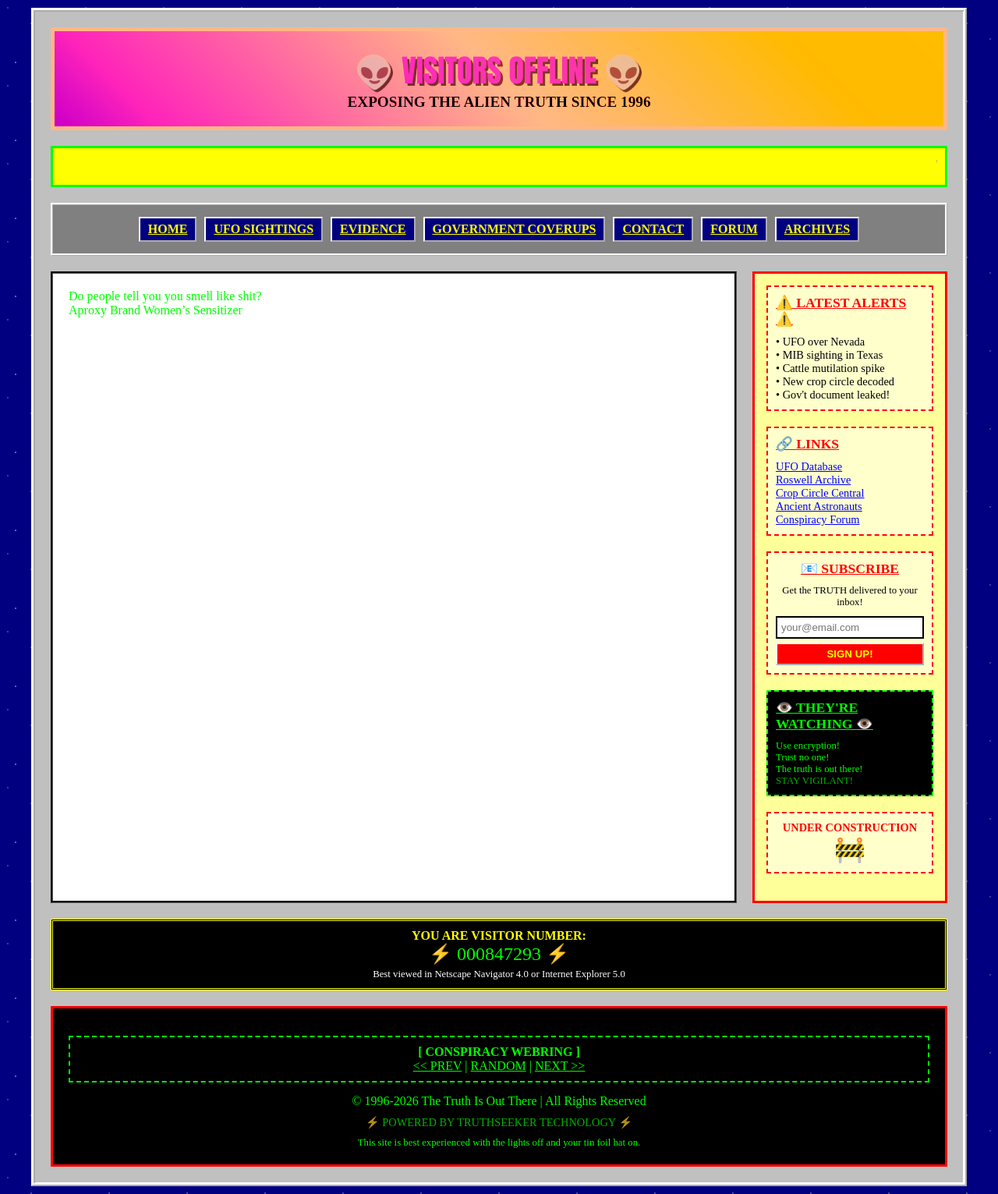
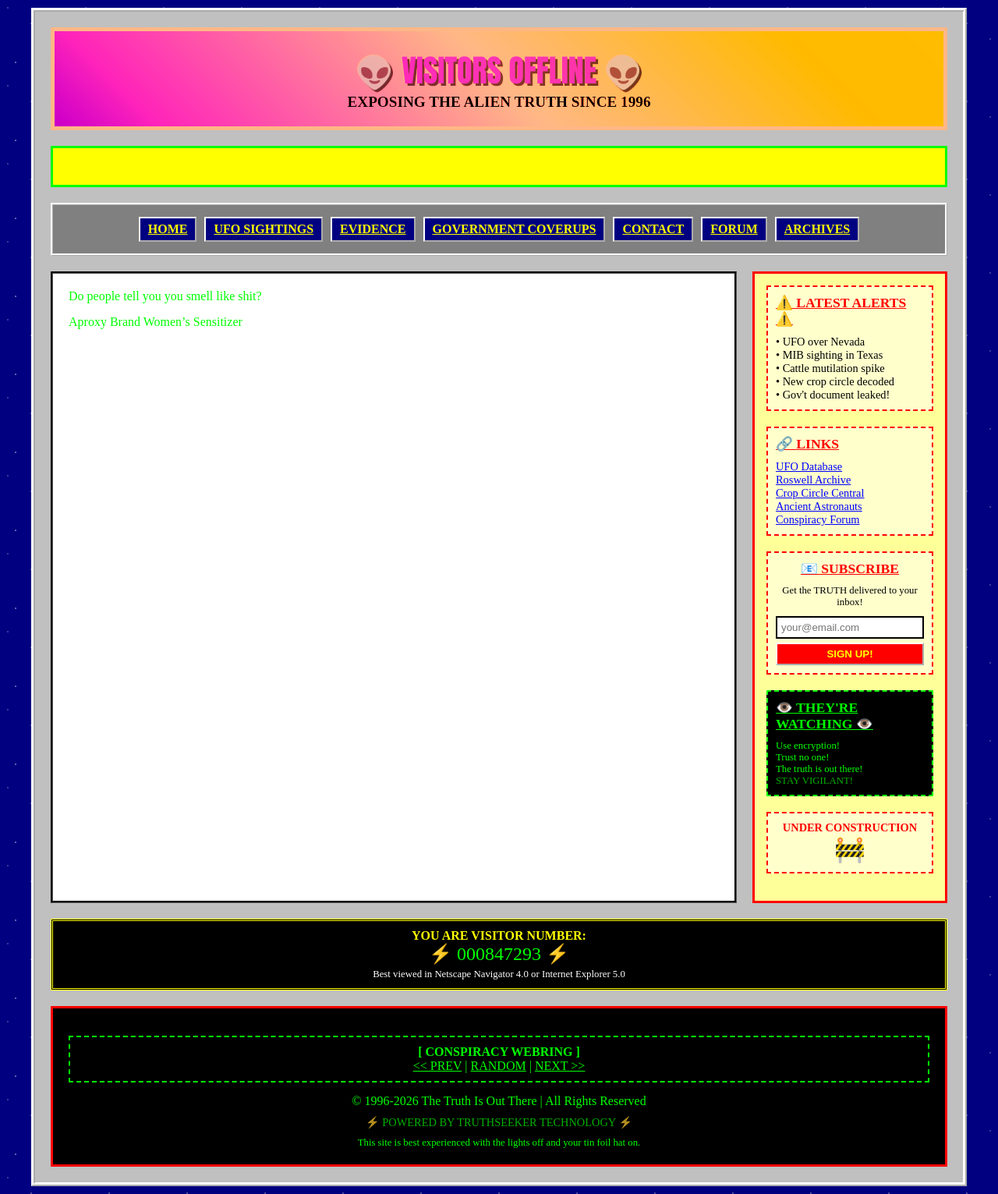
Before and after one commit to visitorsradio/offline, a Jekyll site: the page built from _posts/1995-12-01-de-sensitize.md, in a window 1280 px wide. Shown: the whole page at 78% size. Built offline with Jekyll 4.4.1, drawn with Linux system fonts in a browser that asks for light colours.

Commit message:
Update style.css

```diff
--- a/assets/css/style.css
+++ b/assets/css/style.css
@@ -135,6 +135,25 @@ aside {
     text-decoration: underline;
 }
 
+/* Force paragraph spacing everywhere */
+main p {
+    margin-bottom: 15px !important;
+}
+
+article p {
+    margin-bottom: 15px !important;
+}
+
+.post-content p {
+    margin-bottom: 15px !important;
+}
+
+/* Also for the content area */
+main > p,
+article > p {
+    margin-bottom: 15px !important;
+}
+
 article {
     background: #ffffcc;
     border: 3px solid #000000;
```
